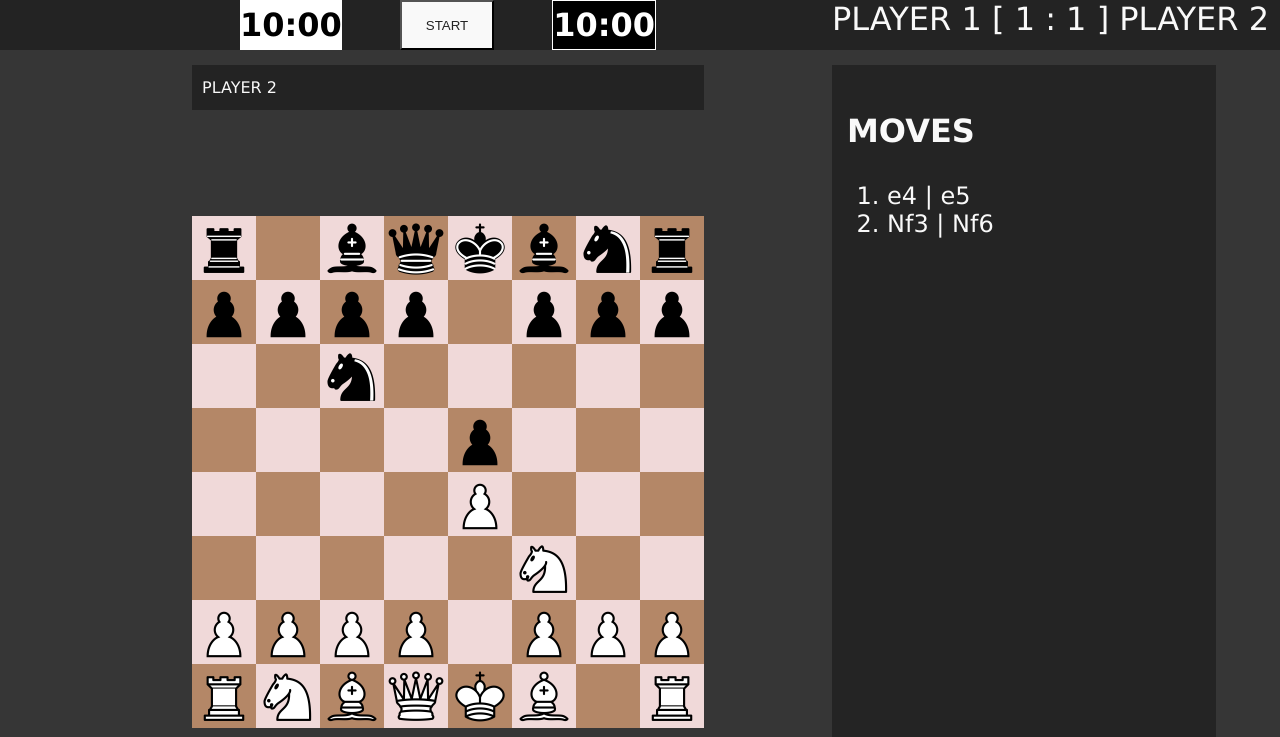
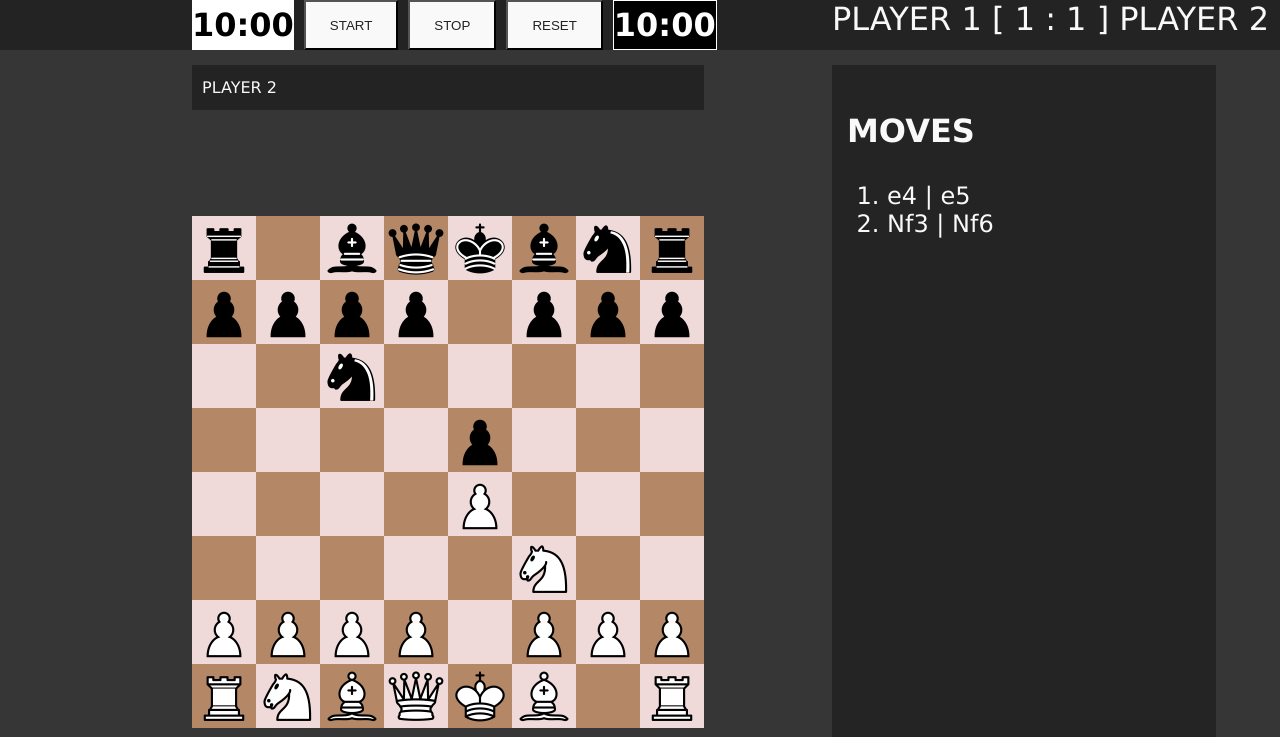
Before and after one commit to Arne-Hilao/SENG-513-A2, a plain HTML site: page index.html in a window 1280 px wide. Shown: the top 737 px of the page. Drawn offline with Linux system fonts and the light colour scheme.

Commit message:
added stop and reset clock buttons

```diff
--- a/index.html
+++ b/index.html
@@ -22,7 +22,9 @@
                     </section>
                 </section>
 
-                <button>START</button>
+                <button class="timer_button" id="start">START</button>
+                <button class="timer_button" id="pause">STOP</button>
+                <button class="timer_button" id="reset">RESET</button>
 
                 <section class="timer_container p2_timer">
                     <section class="timer_digits">
```
